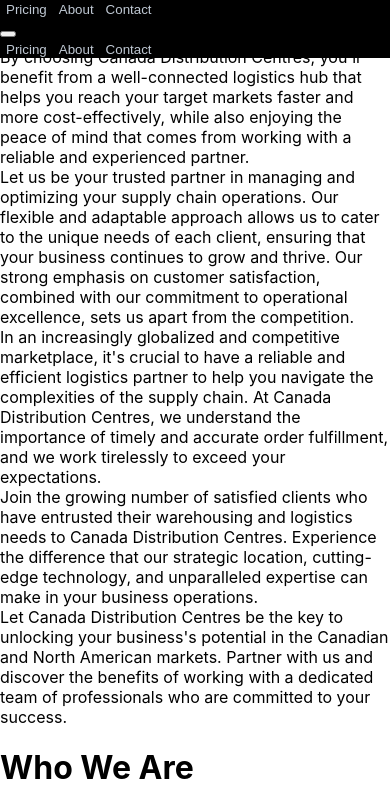
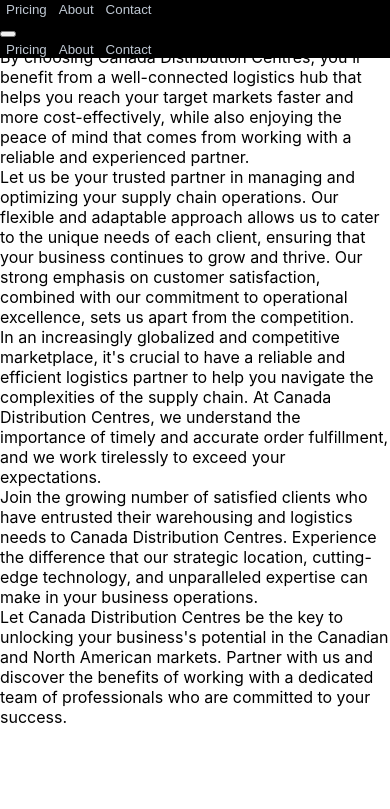
Before and after one commit to stanley-balakai/Canada-Distribution-Centres, a Next.js app: page /about in a window 390 px wide. Shown: the part 635-1444 px from the top of the page. After the commit the page ends 1362 px from the top, so only its background shows below. Built offline with nearby package versions, Linux system fonts and the light colour scheme.

Commit message:
removed unneeded div from about page

```diff
--- a/pages/about.tsx
+++ b/pages/about.tsx
@@ -64,16 +64,6 @@ const About: React.FC = () => {
 
         </div>
       </div>
-      <div className="container mx-auto px-4 py-16">
-    <h1 className="text-4xl md:text-5xl lg:text-6xl font-bold mb-8 mt-8 text-center text-grey-blue">Who We Are</h1>
-    <div className="text-lg leading-relaxed space-y-6 max-w-3xl mx-auto p-8 bg-gray-200 rounded-lg">
-
-
-
-    </div>
-
-
-    </div>
 
     </div>
   );
```
